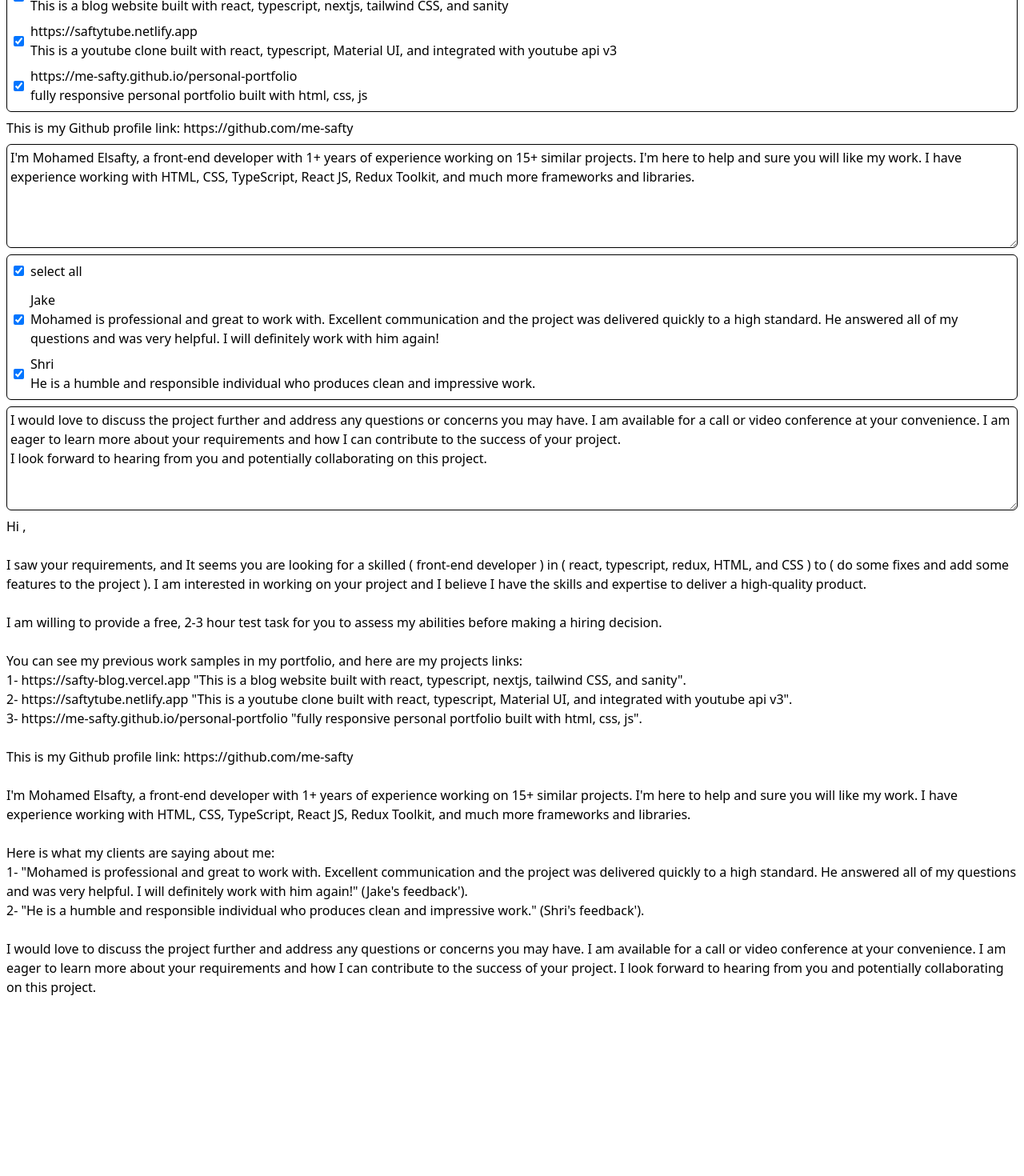
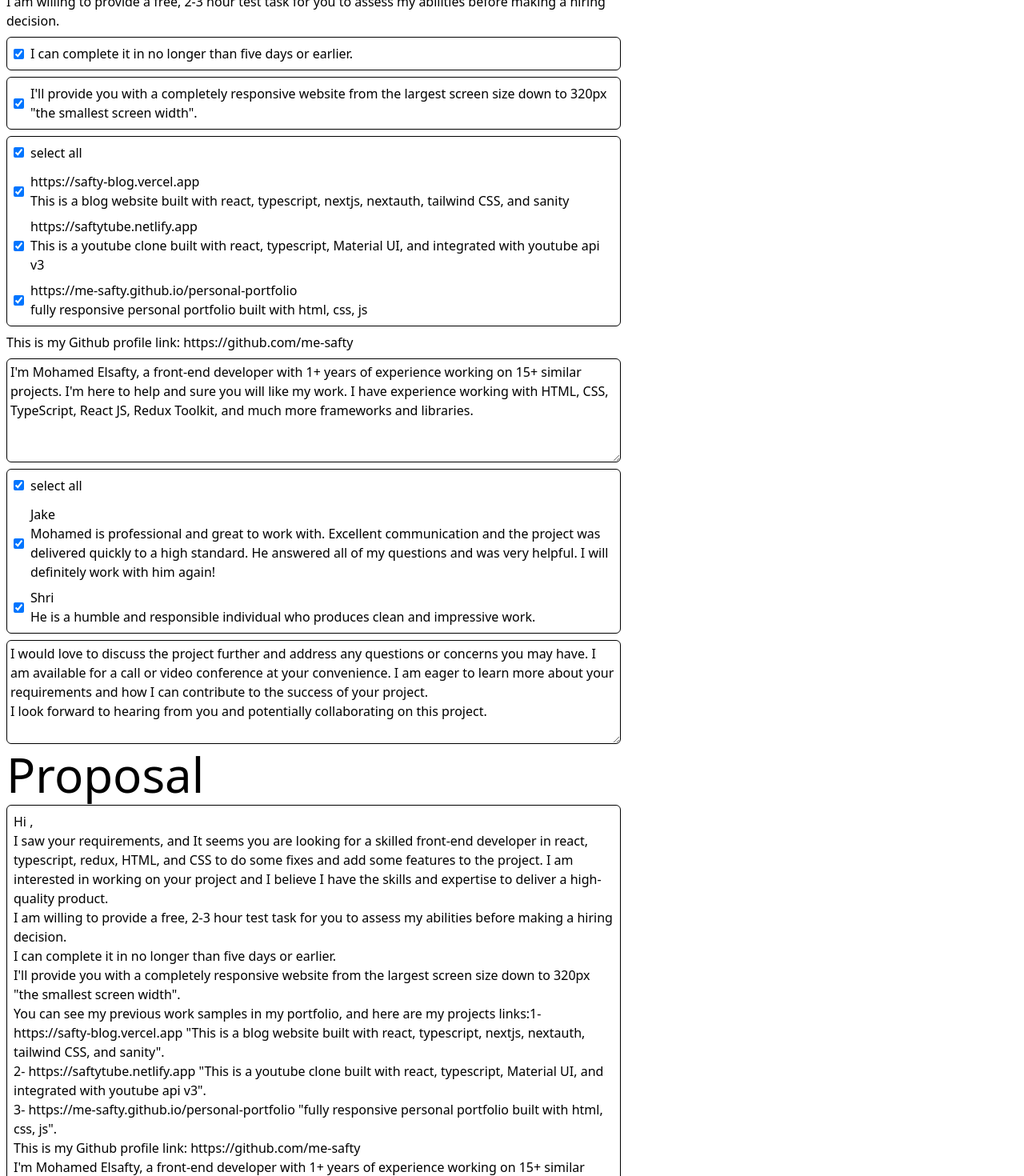
Before and after one commit to me-safty/create-proposal, a React (Vite) app: page / in a window 1280 px wide. Shown: the part 460-1930 px from the top of the page at 80% size. Before the commit the page ends 1714 px from the top, so only its background shows below. Built offline with nearby package versions, Linux system fonts and the light colour scheme.

Commit message:
add how long it take section

```diff
--- a/src/App.tsx
+++ b/src/App.tsx
@@ -9,10 +9,13 @@ import {
   ending,
   github,
   intro,
+  long,
   portfolioLinks,
+  respon,
   whoAmI,
 } from "./content"
 import Proposal from "./Proposal"
+import CheckBox from "./CheckBox"
 
 function App() {
   const [name, setName] = useState<string>("")
@@ -21,9 +24,11 @@ function App() {
   const [end, setEnd] = useState<string>(ending)
   const [links, setLinks] = useState<PortfolioLink[]>(portfolioLinks)
   const [reviews, setReviews] = useState<ClientReview[]>(clientReviews)
+  const [responsive, setIrresponsive] = useState<boolean>(true)
+  const [timeItTake, setTimeItTake] = useState<boolean>(true)
 
   return (
-    <main className="m-2">
+    <main className="m-2 max-w-3xl">
       <section className="mb-3">
         <p>example proposals</p>
         <ul>
@@ -81,13 +86,19 @@ function App() {
           value={description}
           onChange={(e) => setDescription(e.target.value)}
           id="description"
-          rows={6}
+          rows={10}
         ></textarea>
       </section>
       <p>
         I am willing to provide a free, 2-3 hour test task for you to assess my
         abilities before making a hiring decision.
       </p>
+      <CheckBox isChecked={timeItTake} setChecked={setTimeItTake}>
+        <p>{long}</p>
+      </CheckBox>
+      <CheckBox isChecked={responsive} setChecked={setIrresponsive}>
+        <p>{respon}</p>
+      </CheckBox>
       <Projects links={links} setLinks={setLinks} />
       {github}
       <textarea
@@ -105,7 +116,9 @@ function App() {
       ></textarea>
       <Proposal
         name={name}
-        intro={intro}
+        intro={description}
+        timeItTake={timeItTake ? long : ""}
+        responsive={responsive ? respon : ""}
         projects={links}
         whoAmI={brief}
         reviews={reviews}
--- /dev/null
+++ b/src/CheckBox.tsx
@@ -0,0 +1,25 @@
+import { ReactNode } from "react"
+
+export default function CheckBox({
+  isChecked,
+  setChecked,
+  children,
+}: {
+  isChecked: boolean
+  setChecked: React.Dispatch<React.SetStateAction<boolean>>
+  children: ReactNode
+}) {
+  return (
+    <section className="flex gap-2 items-center p-2 border border-black rounded-md my-2">
+      <input
+        type="checkbox"
+        id="topping"
+        name="topping"
+        value="Paneer"
+        checked={isChecked}
+        onChange={() => setChecked((p) => !p)}
+      />
+      <section>{children}</section>
+    </section>
+  )
+}
--- a/src/Proposal.tsx
+++ b/src/Proposal.tsx
@@ -4,6 +4,8 @@ import { ClientReview, PortfolioLink, github } from "./content"
 export default function Proposal({
   name,
   intro,
+  responsive,
+  timeItTake,
   projects,
   whoAmI,
   reviews,
@@ -11,6 +13,8 @@ export default function Proposal({
 }: {
   name: string
   intro: string
+  responsive: string
+  timeItTake: string
   projects: PortfolioLink[]
   whoAmI: string
   reviews: ClientReview[]
@@ -18,34 +22,30 @@ export default function Proposal({
 }) {
   return (
     <article>
+      <h1 className="text-6xl">Proposal</h1>
+      <section className="p-2 border border-black rounded-md my-2">
         <p className="">Hi {name},</p>
+        <p>{intro}</p>
+        <p>
+          I am willing to provide a free, 2-3 hour test task for you to assess
+          my abilities before making a hiring decision.
+        </p>
+        <p>{timeItTake}</p>
+        {responsive}
         <br />
-      <p>{intro}</p>
-      <br />
-      <p>
-        I am willing to provide a free, 2-3 hour test task for you to assess my
-        abilities before making a hiring decision.
-      </p>
-      <br />
-      <p>
         You can see my previous work samples in my portfolio, and here are my
         projects links:
-      </p>
         {projects
           .filter((p) => p.isChecked)
           .map((p, i) => (
             <Fragment key={p.link}>
-            <p>
               {i + 1}- {p.link} "{p.description}".
-            </p>
+              <br />
             </Fragment>
           ))}
-      <br />
         <p>{github}</p>
-      <br />
         <p>{whoAmI}</p>
-      <br />
-      <p>Here is what my clients are saying about me:</p>
+        Here is what my clients are saying about me:
         {reviews
           .filter((p) => p.isChecked)
           .map((p, i) => (
@@ -55,8 +55,8 @@ export default function Proposal({
               </p>
             </Fragment>
           ))}
-      <br />
         <p>{end}</p>
+      </section>
     </article>
   )
 }
--- a/src/content.ts
+++ b/src/content.ts
@@ -9,7 +9,7 @@ export const portfolioLinks = [
     link: "https://safty-blog.vercel.app",
     isChecked: true,
     description:
-      "This is a blog website built with react, typescript, nextjs, tailwind CSS, and sanity",
+      "This is a blog website built with react, typescript, nextjs, nextauth, tailwind CSS, and sanity",
   },
   {
     link: "https://saftytube.netlify.app",
@@ -46,7 +46,7 @@ export const clientReviews = [
 ] as ClientReview[]
 
 export const intro =
-  "I saw your requirements, and It seems you are looking for a skilled ( front-end developer ) in ( react, typescript, redux, HTML, and CSS ) to ( do some fixes and add some features to the project ). I am interested in working on your project and I believe I have the skills and expertise to deliver a high-quality product."
+  "I saw your requirements, and It seems you are looking for a skilled front-end developer in react, typescript, redux, HTML, and CSS to do some fixes and add some features to the project. I am interested in working on your project and I believe I have the skills and expertise to deliver a high-quality product."
 
 export const github =
   "This is my Github profile link: https://github.com/me-safty"
@@ -56,3 +56,8 @@ export const whoAmI =
 
 export const ending =
   "I would love to discuss the project further and address any questions or concerns you may have. I am available for a call or video conference at your convenience. I am eager to learn more about your requirements and how I can contribute to the success of your project. \nI look forward to hearing from you and potentially collaborating on this project."
+
+export const respon = `I'll provide you with a completely responsive website from the largest
+screen size down to 320px "the smallest screen width".`
+
+export const long = "I can complete it in no longer than five days or earlier."
```
Lines whose indentation alone changed are shown as unchanged.
